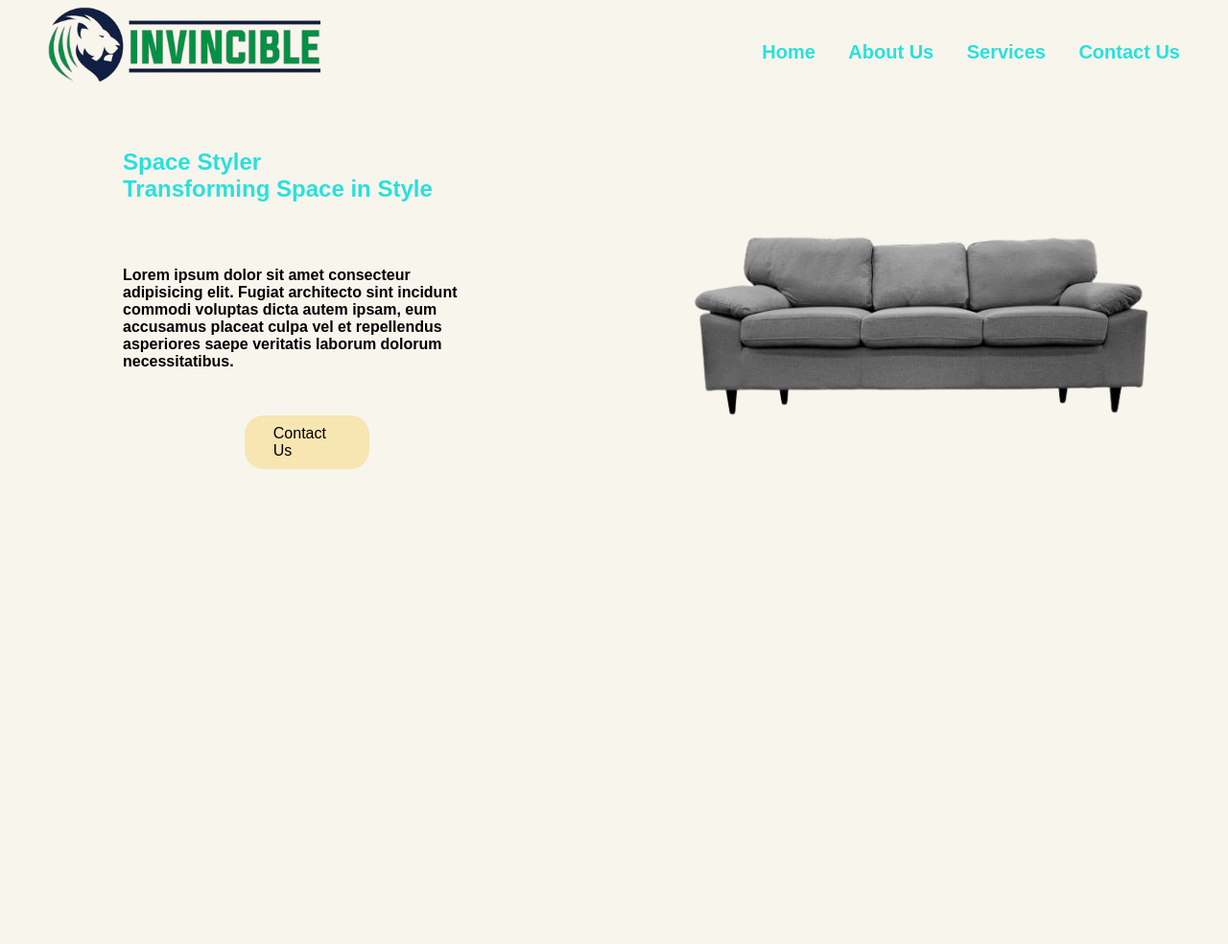
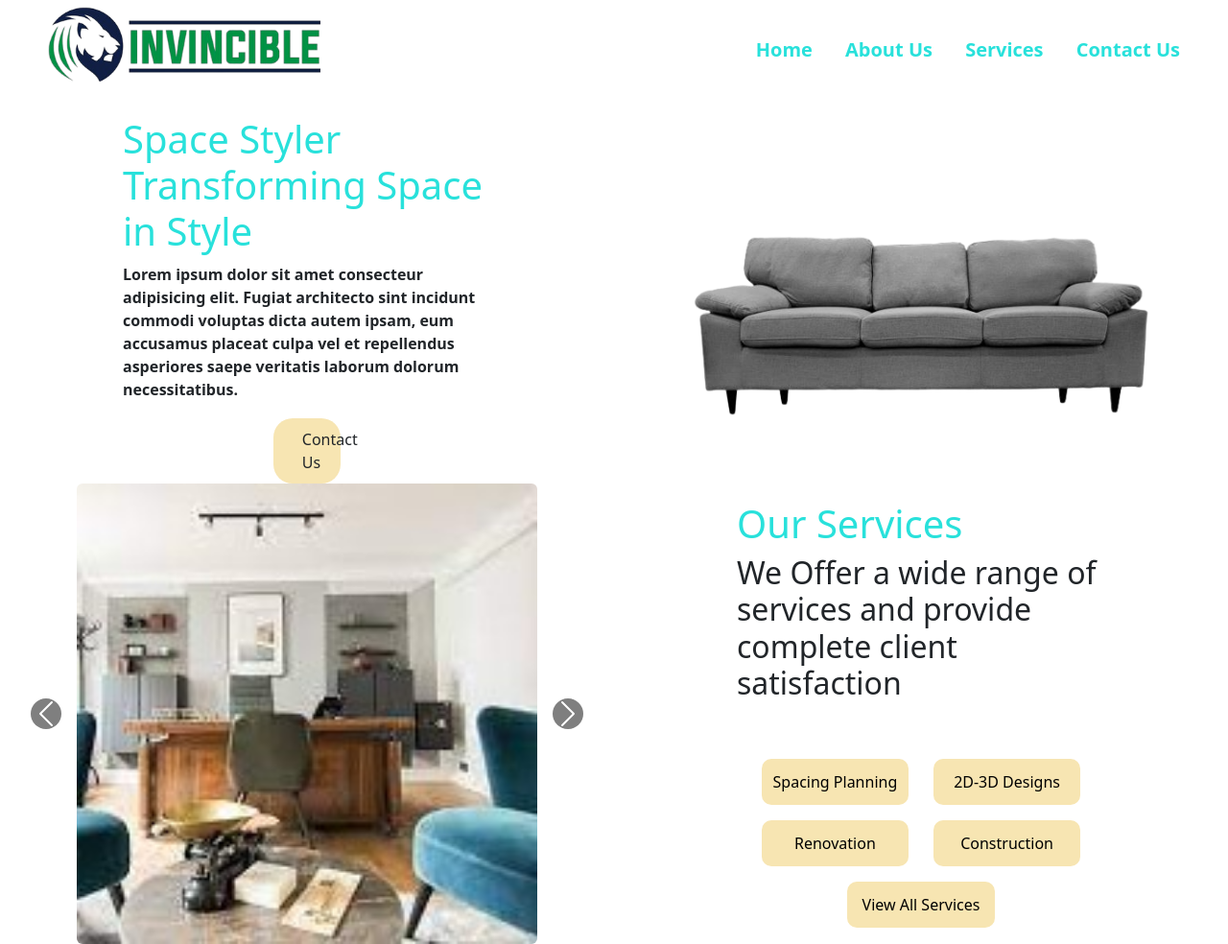
Before and after one commit to tripathi45/Clone-Project, a plain HTML site: page index.html in a window 1280 px wide. Shown: the whole page at 96% size. Before the commit the page ends 800 px from the top, so only its background shows below. Drawn offline with nearby package versions, Linux system fonts and the light colour scheme.

Commit message:
17-01-2023 11:02

```diff
--- a/Second/style.css
+++ b/Second/style.css
@@ -29,7 +29,6 @@
 }
 #carouselExample{
     width: 50vw;
-    border: 1px solid black;
 }
 .carousel-item  img {
     border-radius: 10px;
@@ -46,5 +45,45 @@
 }
 #root2{
     display: flex;
-    /* justify-content: ; */
 }
+#root3{
+    width: 50vw;
+    display: flex;
+    justify-content: space-around;
+    flex-direction: column;
+    align-items: center;
+}
+#root3 h1{
+    width: 20vw;
+    color: #28E1DB;
+}
+#root3 h2{
+    width: 30vw;
+}
+#root4{
+    display: flex;
+    flex-direction: column;
+    width: 28vw;
+}
+#root4 button{
+    width: 12vw;
+    height: 6vh;
+    font-size: 2vh;
+    border: none;
+    border-radius: 10px;
+    background-color: #f7e5b2;
+    margin-top: 2vh;
+}
+.root4-child2{
+    display: flex;
+    justify-content: space-around;
+    align-items: center;
+}
+.root4-child1{
+    display: flex;
+    justify-content: space-around;
+    align-items: center;
+}
+#root4 button:hover{
+    border: 2px solid #28E1DB;
+}
--- a/index.html
+++ b/index.html
@@ -7,6 +7,7 @@
     <title>Space Styler</title>
     <link rel="stylesheet" href="style.css">
     <link rel="stylesheet" href="https://cdnjs.cloudflare.com/ajax/libs/font-awesome/4.7.0/css/font-awesome.min.css">
+    <link href="https://cdn.jsdelivr.net/npm/bootstrap@5.3.0-alpha1/dist/css/bootstrap.min.css" rel="stylesheet" integrity="sha384-GLhlTQ8iRABdZLl6O3oVMWSktQOp6b7In1Zl3/Jr59b6EGGoI1aFkw7cmDA6j6gD" crossorigin="anonymous">
 </head>
 <body>
     <!-- header  -->
@@ -37,6 +38,48 @@
             </div>
         </div>
     </section>
+    <section>
+      <div id="root2">
+        <div id="carouselExample" class="carousel slide">
+            <div class="carousel-inner">
+              <div class="carousel-item active">
+                <img src="Images/Logo3.jpg" class="rounded mx-auto d-block w-75" alt="...">
+              </div>
+              <div class="carousel-item">
+                <img src="Images/Logo2.jpg" class="rounded mx-auto d-block w-75" alt="...">
+              </div>
+              <div class="carousel-item">
+                <img src="Images/Logo1.jpg" class="rounded mx-auto d-block w-75" alt="...">
+              </div>
+            </div>
+            <button class="carousel-control-prev" type="button" data-bs-target="#carouselExample" data-bs-slide="prev">
+              <span class="carousel-control-prev-icon" aria-hidden="true"></span>
+              <span class="visually-hidden">Previous</span>
+            </button>
+            <button class="carousel-control-next" type="button" data-bs-target="#carouselExample" data-bs-slide="next">
+              <span class="carousel-control-next-icon" aria-hidden="true"></span>
+              <span class="visually-hidden">Next</span>
+            </button>
+          </div>
+          <div id="root3">
+            <div>
+              <h1>Our Services</h1>
+              <h2>We Offer a wide range of services and provide complete client satisfaction</h2>
+            </div>
+            <div id="root4">
+              <div class="root4-child1">
+              <button>Spacing Planning</button>
+              <button>2D-3D Designs</button></div>
+              <div class="root4-child1">
+              <button>Renovation</button>
+              <button>Construction</button></div>
+              <div class="root4-child2">
+              <button>View All Services</button></div>
+            </div>
+          </div>
+        </div>
+    </section>
+    <script src="https://cdn.jsdelivr.net/npm/bootstrap@5.3.0-alpha1/dist/js/bootstrap.bundle.min.js" integrity="sha384-w76AqPfDkMBDXo30jS1Sgez6pr3x5MlQ1ZAGC+nuZB+EYdgRZgiwxhTBTkF7CXvN" crossorigin="anonymous"></script>
     <!-- fourth-div -->
     <!-- <section id="third-section">
         <div id="sixth-div">
--- a/style.css
+++ b/style.css
@@ -58,3 +58,63 @@ body{
     width: 40vw;
     height: auto;
 }
+#carouselExample{
+    width: 50vw;
+}
+.carousel-item  img {
+    border-radius: 10px;
+}
+.carousel-control-prev  span{
+    color: black;
+    background-color: black;
+    border-radius: 50%;
+}
+.carousel-control-next span{
+    color: black;
+    background-color: black;
+    border-radius: 50%;
+}
+#root2{
+    display: flex;
+}
+#root3{
+    width: 50vw;
+    display: flex;
+    justify-content: space-around;
+    flex-direction: column;
+    align-items: center;
+}
+#root3 h1{
+    width: 20vw;
+    color: #28E1DB;
+}
+#root3 h2{
+    width: 30vw;
+}
+#root4{
+    display: flex;
+    flex-direction: column;
+    width: 28vw;
+}
+#root4 button{
+    width: 12vw;
+    height: 6vh;
+    font-size: 2vh;
+    border: none;
+    border-radius: 10px;
+    background-color: #f7e5b2;
+    margin-top: 2vh;
+}
+.root4-child2{
+    display: flex;
+    justify-content: space-around;
+    align-items: center;
+}
+.root4-child1{
+    display: flex;
+    justify-content: space-around;
+    align-items: center;
+}
+#root4 button:hover{
+    border: 2px solid #28E1DB;
+}
```
Also changed, not shown: Second/index.html (+10 -3 lines), Images/Logo1.jpg (added), Images/Logo2.jpg (added), Images/Logo3.jpg (added).
